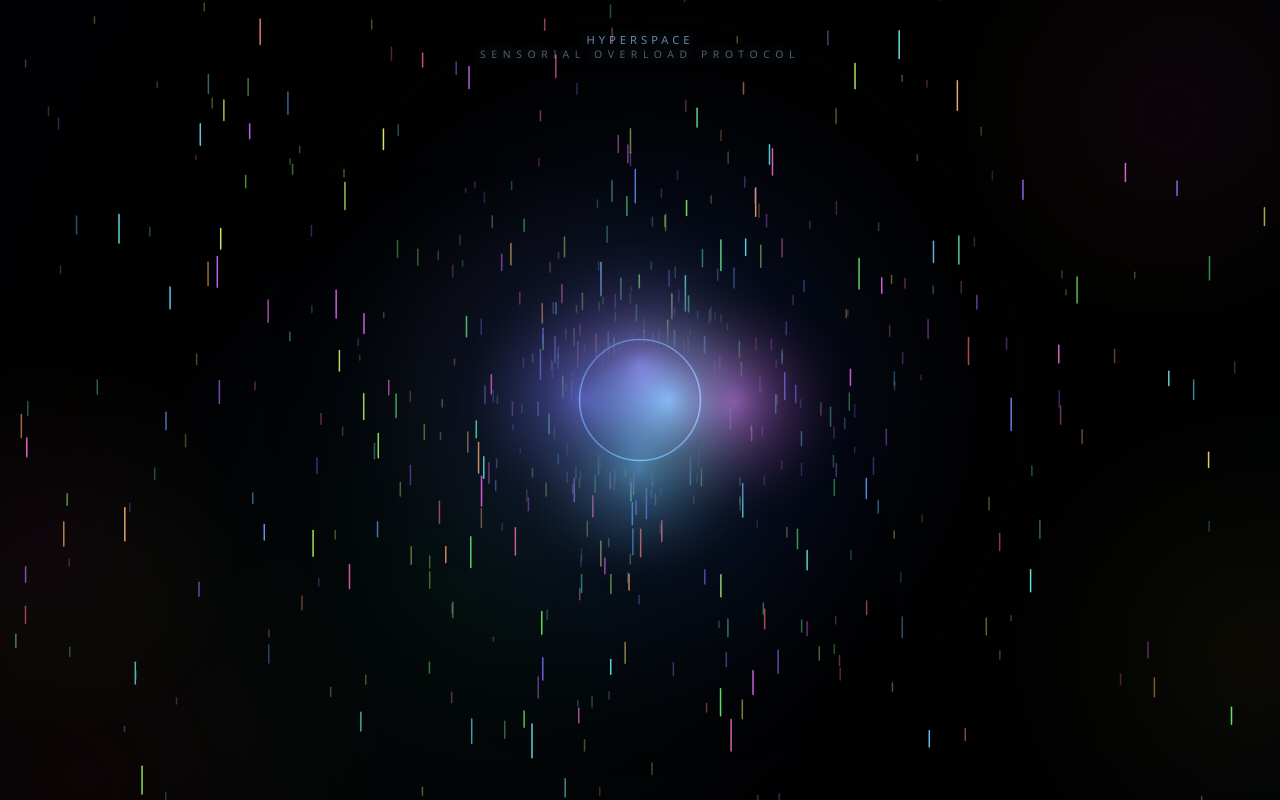
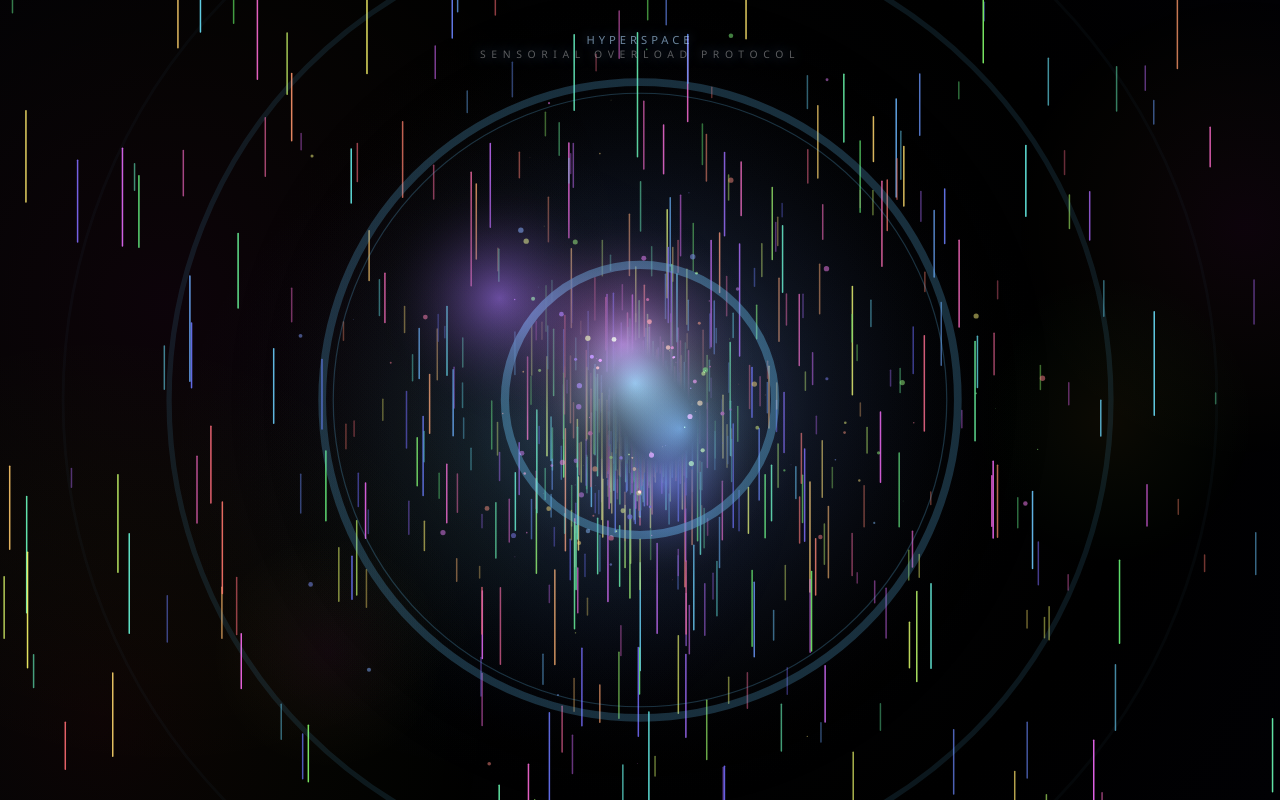
Before and after one commit to invisibleacropolis-ops/InvisibleSupport, a plain HTML site: page index.html in a window 1280 px wide. Drawn offline with Linux system fonts and the light colour scheme; animation ran at ten frames a second.

Commit message:
Intensify hyperspace animation

```diff
--- a/index.html
+++ b/index.html
@@ -138,23 +138,23 @@
                     x: rng(),
                     y: rng(),
                     radius: 0.35 + rng() * 0.35,
-                    drift: { x: (rng() - 0.5) * 0.0006, y: (rng() - 0.5) * 0.0006 },
-                    pulseSpeed: 0.3 + rng() * 0.35,
+                    drift: { x: (rng() - 0.5) * 0.16, y: (rng() - 0.5) * 0.16 },
+                    pulseSpeed: 0.8 + rng() * 1.2,
                 };
             }),
         };
 
-        function renderNebula(delta) {
+        function renderNebula(deltaSeconds) {
             const { width, height } = nebulaCanvas;
             const ctx = nebulaCtx;
             ctx.clearRect(0, 0, width, height);
 
-            nebula.time += delta * 0.00008;
+            nebula.time += deltaSeconds * 0.35;
 
             ctx.globalCompositeOperation = 'lighter';
             nebula.blobs.forEach((blob, idx) => {
-                blob.x = wrap(blob.x + blob.drift.x * delta, 1);
-                blob.y = wrap(blob.y + blob.drift.y * delta, 1);
+                blob.x = wrap(blob.x + blob.drift.x * deltaSeconds, 1);
+                blob.y = wrap(blob.y + blob.drift.y * deltaSeconds, 1);
 
                 const baseRadius = Math.min(width, height) * blob.radius;
                 const pulse = 0.65 + Math.sin(nebula.time * blob.pulseSpeed + idx) * 0.25;
@@ -194,7 +194,8 @@
             ringCount: 1200,
             fieldDepth: 240,
             rotation: 0,
-            spinSpeed: 0.00012,
+            spinSpeed: 0.6,
+            time: 0,
         };
 
         function initializeTunnel() {
@@ -205,7 +206,7 @@
                     angle: rng() * Math.PI * 2,
                     radius,
                     depth: rng() * tunnel.fieldDepth,
-                    speed: 0.28 + rng() * 0.45,
+                    speed: 28 + rng() * 35,
                     streak: 0.45 + rng() * 0.6,
                     colorShift: rng() * 360,
                 };
@@ -214,7 +215,7 @@
 
         initializeTunnel();
 
-        function renderHyperspace(delta) {
+        function renderHyperspace(deltaSeconds) {
             const ctx = hyperspaceCtx;
             const { width, height } = hyperspaceCanvas;
             ctx.clearRect(0, 0, width, height);
@@ -222,29 +223,32 @@
             const halfH = height / 2;
             const fov = Math.min(width, height) * 0.5;
 
-            tunnel.rotation += tunnel.spinSpeed * delta;
+            tunnel.rotation += tunnel.spinSpeed * deltaSeconds;
+            tunnel.time += deltaSeconds;
 
             ctx.lineWidth = 1.5;
             ctx.lineCap = 'round';
 
             tunnel.stars.forEach((star, idx) => {
-                star.depth -= star.speed * delta * 0.005;
+                star.depth -= star.speed * deltaSeconds;
                 if (star.depth <= 0) {
                     star.depth += tunnel.fieldDepth;
                 }
 
-                const angle = star.angle + tunnel.rotation + Math.sin(idx * 0.012 + tunnel.rotation * 12) * 0.15;
+                const swirl = Math.sin(idx * 0.012 + tunnel.rotation * 12 + star.depth * 0.015) * 0.18;
+                const angle = star.angle + tunnel.rotation + swirl;
                 const radius = Math.pow(star.radius, 1.8) * fov * 0.9;
                 const x = Math.cos(angle) * radius;
                 const y = Math.sin(angle) * radius;
                 const perspective = fov / (star.depth + 1);
                 const screenX = halfW + x * perspective;
                 const screenY = halfH + y * perspective;
-                const streakScale = lerp(0.35, 1.8, 1 - star.depth / tunnel.fieldDepth);
-                const streakLength = star.streak * streakScale * 20;
+                const depthFactor = 1 - star.depth / tunnel.fieldDepth;
+                const streakScale = lerp(0.35, 2.4, depthFactor);
+                const streakLength = star.streak * streakScale * 55;
 
-                const hue = (star.colorShift + (1 - star.depth / tunnel.fieldDepth) * 240) % 360;
-                const alpha = lerp(0.02, 0.9, perspective / 6);
+                const hue = (star.colorShift + depthFactor * 260 + Math.sin(tunnel.time * 0.8 + idx) * 6) % 360;
+                const alpha = lerp(0.04, 1, perspective / 4.5);
                 ctx.strokeStyle = `hsla(${hue}, 95%, 70%, ${Math.min(alpha, 0.9)})`;
 
                 ctx.beginPath();
@@ -289,14 +293,14 @@
                 return {
                     angle: rng() * Math.PI * 2,
                     radius: rng(),
-                    speed: 0.0004 + rng() * 0.0009,
+                    speed: 0.6 + rng() * 1.4,
                     phase: rng() * Math.PI * 2,
                 };
             }),
             time: 0,
         };
 
-        function renderFlares(delta) {
+        function renderFlares(deltaSeconds) {
             const ctx = flareCtx;
             const { width, height } = flareCanvas;
             ctx.clearRect(0, 0, width, height);
@@ -304,7 +308,7 @@
             const centerY = height / 2;
             const maxRadius = Math.min(width, height) * 0.65;
 
-            flares.time += delta;
+            flares.time += deltaSeconds;
 
             ctx.save();
             ctx.translate(centerX, centerY);
@@ -313,27 +317,28 @@
             // Orbiting plasma orbs
             flares.orbs.forEach((orb, idx) => {
                 const baseRadius = maxRadius * (0.12 + idx * 0.07);
-                const orbit = Math.sin(flares.time * 0.00018 + orb.phase) * 0.5 + 0.5;
-                const orbX = Math.cos(flares.time * 0.00022 + orb.phase) * baseRadius * (0.2 + orbit * 0.5);
-                const orbY = Math.sin(flares.time * 0.00025 + orb.phase) * baseRadius * (0.2 + orbit * 0.5);
-                const gradient = ctx.createRadialGradient(orbX, orbY, 0, orbX, orbY, maxRadius * 0.25);
-                gradient.addColorStop(0, `hsla(${orb.hue}, 90%, 70%, 0.5)`);
+                const orbit = Math.sin(flares.time * 0.8 + orb.phase) * 0.5 + 0.5;
+                const orbX = Math.cos(flares.time * 0.9 + orb.phase) * baseRadius * (0.3 + orbit * 0.65);
+                const orbY = Math.sin(flares.time * 1.1 + orb.phase) * baseRadius * (0.3 + orbit * 0.65);
+                const glowRadius = maxRadius * (0.22 + Math.sin(flares.time * 2 + idx) * 0.04);
+                const gradient = ctx.createRadialGradient(orbX, orbY, 0, orbX, orbY, glowRadius);
+                gradient.addColorStop(0, `hsla(${orb.hue}, 90%, 70%, 0.6)`);
                 gradient.addColorStop(1, 'rgba(0, 0, 0, 0)');
                 ctx.fillStyle = gradient;
                 ctx.beginPath();
-                ctx.arc(orbX, orbY, maxRadius * 0.25, 0, Math.PI * 2);
+                ctx.arc(orbX, orbY, glowRadius, 0, Math.PI * 2);
                 ctx.fill();
             });
 
             // Energy rings radiating from center
             flares.rings.forEach((ring, idx) => {
-                const elapsed = (flares.time - ring.startDelay) % ring.duration;
-                const progress = elapsed / ring.duration;
+                const elapsed = (flares.time * 1000 - ring.startDelay) % ring.duration;
+                const progress = Math.max(0, elapsed / ring.duration);
                 const easeOut = 1 - Math.pow(1 - progress, 3);
-                const ringRadius = lerp(maxRadius * 0.05, maxRadius, easeOut);
+                const ringRadius = lerp(maxRadius * 0.05, maxRadius * 1.2, easeOut);
                 const opacity = Math.max(0, 1 - easeOut);
-                ctx.lineWidth = ring.lineWidth;
-                ctx.strokeStyle = `rgba(100, 200, 255, ${opacity * 0.35})`;
+                ctx.lineWidth = ring.lineWidth * (1 + Math.sin(flares.time * 2 + idx) * 0.4);
+                ctx.strokeStyle = `rgba(100, 200, 255, ${opacity * 0.45})`;
                 ctx.beginPath();
                 ctx.arc(0, 0, ringRadius, 0, Math.PI * 2);
                 ctx.stroke();
@@ -341,14 +346,14 @@
 
             // Sparkles reminiscent of audio visualizers
             flares.sparks.forEach((spark, idx) => {
-                spark.angle += spark.speed * delta;
-                const radial = Math.sin(flares.time * 0.0004 + idx) * 0.5 + 0.5;
+                spark.angle += spark.speed * deltaSeconds * 6.5;
+                const radial = Math.sin(flares.time * 1.2 + idx * 0.2) * 0.5 + 0.5;
                 const radius = maxRadius * (0.1 + spark.radius * 0.9 * radial);
                 const x = Math.cos(spark.angle) * radius;
                 const y = Math.sin(spark.angle) * radius;
-                const size = 1.5 + Math.sin(flares.time * 0.002 + idx) * 1.2;
+                const size = 1.5 + Math.sin(flares.time * 3.5 + idx) * 1.2;
                 const hue = (210 + idx * 2) % 360;
-                ctx.fillStyle = `hsla(${hue}, 100%, 75%, 0.4)`;
+                ctx.fillStyle = `hsla(${hue}, 100%, 75%, 0.5)`;
                 ctx.beginPath();
                 ctx.arc(x, y, size, 0, Math.PI * 2);
                 ctx.fill();
@@ -378,12 +383,13 @@
         let lastTime = performance.now();
 
         function animate(now) {
-            const delta = now - lastTime;
+            const delta = now - lastTime || 16;
             lastTime = now;
+            const deltaSeconds = delta * 0.001;
 
-            renderNebula(delta);
-            renderHyperspace(delta);
-            renderFlares(delta);
+            renderNebula(deltaSeconds);
+            renderHyperspace(deltaSeconds);
+            renderFlares(deltaSeconds);
 
             requestAnimationFrame(animate);
         }
```
